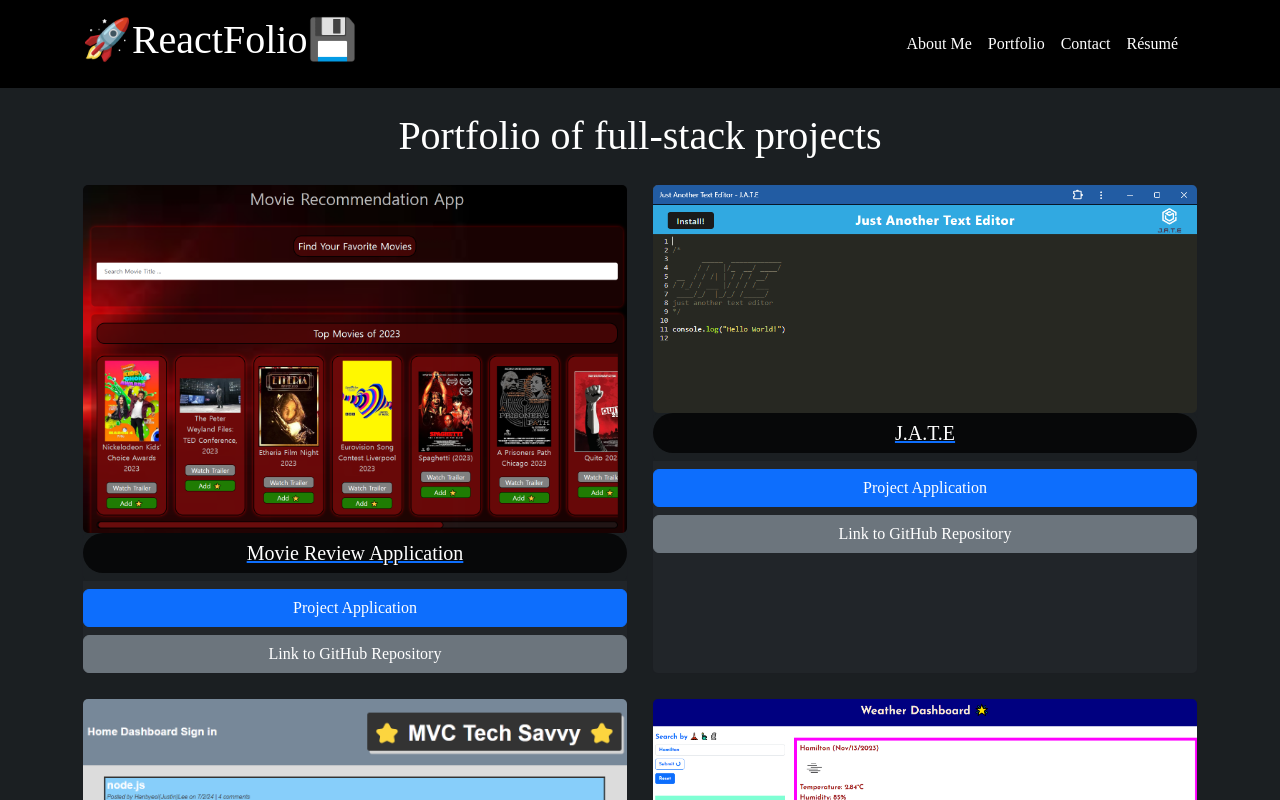
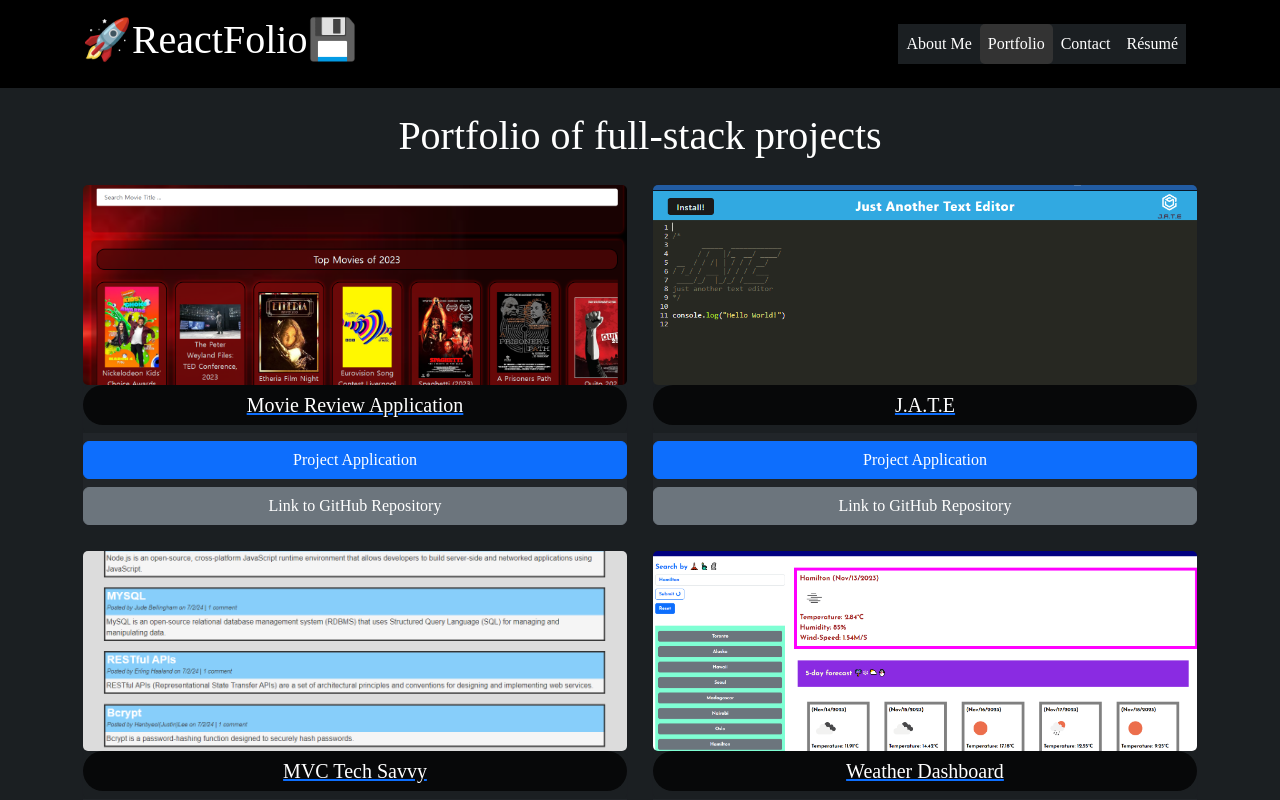
Before and after one commit to justinsta624/ReactFolio, a React (Vite) app: page /portfolio in a window 1280 px wide. Shown: the top 800 px of the page. Built offline with nearby package versions, Linux system fonts and the light colour scheme.

Commit message:
Update NavBar with activeClassName
- Add Nav.jsx & index.css effect to highlight title corresponding to the current section

```diff
--- a/src/components/Navigation.jsx
+++ b/src/components/Navigation.jsx
@@ -1,6 +1,6 @@
-// Import the React library and the Link component from 'react-router-dom'
+// Import the React library and the NavLink component from 'react-router-dom'
 import React from 'react';
-import { Link } from 'react-router-dom';
+import { NavLink } from 'react-router-dom';
 
 // Define the Navigation component
 function Navigation() {
@@ -21,19 +21,23 @@ function Navigation() {
                     <ul className="navbar-nav ms-auto">
                         {/* Navbar link for the 'About Me' page */}
                         <li className="nav-item">
-                            <Link className="nav-link text-white" style={{ backgroundColor: 'black' }} to="/">About Me</Link>
+                            {/* NavLink component with styling for the 'About Me' link */}
+                            <NavLink exact className="nav-link text-white" to="/" activeClassName="active">About Me</NavLink>
                         </li>
                         {/* Navbar link for the 'Portfolio' page */}
                         <li className="nav-item">
-                            <Link className="nav-link text-white" style={{ backgroundColor: 'black' }} to="/portfolio">Portfolio</Link>
+                            {/* NavLink component with styling for the 'Portfolio' link */}
+                            <NavLink className="nav-link text-white" to="/portfolio" activeClassName="active">Portfolio</NavLink>
                         </li>
                         {/* Navbar link for the 'Contact' page */}
                         <li className="nav-item">
-                            <Link className="nav-link text-white" style={{ backgroundColor: 'black' }} to="/contact">Contact</Link>
+                            {/* NavLink component with styling for the 'Contact' link */}
+                            <NavLink className="nav-link text-white" to="/contact" activeClassName="active">Contact</NavLink>
                         </li>
                         {/* Navbar link for the 'Resume' page */}
                         <li className="nav-item">
-                            <Link className="nav-link text-white" style={{ backgroundColor: 'black' }} to="/resume">Résumé</Link>
+                            {/* NavLink component with styling for the 'Resume' link */}
+                            <NavLink className="nav-link text-white" to="/resume" activeClassName="active">Résumé</NavLink>
                         </li>
                     </ul>
                 </div>
--- a/src/index.css
+++ b/src/index.css
@@ -1,107 +1,159 @@
 /* Apply a background color to all elements within the document */
 * {
   font-family: cursive;
+  /* Set the font-family for all elements to 'cursive' */
   background-color: #1b1f22;
+  /* Set the background color for all elements to a dark grayish-blue */
 }
 
 /* Styling for h1 elements with a specific text decoration and background color */
 h1 {
   text-decoration: #c431f9;
+  /* This seems like an incorrect value for text-decoration; it should be 'underline', 'overline', etc. */
   background-color: #0000;
+  /* This is likely an incorrect color code; it should have six characters or three characters if using shorthand (e.g., #000 or #000000) */
 }
 
 /* Styling for h5 elements with no text decoration */
 h5 {
   text-decoration: none;
+  /* Remove text decoration for h5 elements */
 }
 
 /* Set a minimum height for all elements with the class 'card' */
 .card {
   min-height: 200px;
+  /* Set a minimum height of 200 pixels for elements with the class 'card' */
 }
 
 /* Styling for elements with the class 'card-img' */
 .card-img {
   position: relative;
+  /* Set the position property to 'relative' for elements with the class 'card-img' */
 }
 
 /* Styling for a section with the class 'contact-form-section' */
 .contact-form-section {
   background-color: #1b1f22;
-  /* Dark background color */
+  /* Set the background color for the section to a dark grayish-blue */
   color: #fff;
-  /* Text color */
+  /* Set the text color for the section to white */
   padding: 2rem;
+  /* Add padding of 2rem to the section */
 }
 
 /* Styling for h2 elements within the 'contact-form-section' section */
 .contact-form-section h2 {
   margin-bottom: 1rem;
+  /* Add a bottom margin of 1rem to h2 elements within the section */
   color: #c431f9;
+  /* Set the color for h2 elements to a specific purple shade */
 }
 
 /* Styling for the form within the 'contact-form-section' section */
 .contact-form-section form {
   max-width: 500px;
+  /* Set the maximum width of the form to 500 pixels */
   margin: auto;
+  /* Center the form horizontally within its container */
 }
 
 /* Styling for labels within the 'contact-form-section' section */
 .contact-form-section .form-label {
   text-align: left;
+  /* Align labels to the left within the section */
   display: block;
+  /* Display labels as blocks */
   color: #c431f9;
-  /* Orange color for labels */
+  /* Set the color for labels to a specific purple shade */
 }
 
 /* Styling for input fields within the 'contact-form-section' section */
 .contact-form-section .form-control {
   background-color: #424242;
-  /* Darker background for input fields */
+  /* Set a darker background color for input fields within the section */
   border: none;
+  /* Remove borders from input fields */
   margin-bottom: 1rem;
+  /* Add a bottom margin of 1rem to input fields */
   color: #fff;
-  /* Text color */
+  /* Set the text color for input fields to white */
 }
 
 /* Styling for the placeholder text in input fields within the 'contact-form-section' section */
 .contact-form-section .form-control::placeholder {
   color: #757575;
-  /* Placeholder text color */
+  /* Set the color for placeholder text in input fields to a specific gray shade */
 }
 
 /* Styling for buttons within the 'contact-form-section' section */
 .contact-form-section .btn {
   background-color: #291ef6;
-  /* Blue color for button */
+  /* Set the background color for buttons to a specific blue shade */
   border: none;
+  /* Remove borders from buttons */
   color: #fff;
-  /* Text color */
+  /* Set the text color for buttons to white */
 }
 
 /* Styling for links within the footer, setting font size for icons */
 footer a {
   font-size: 35px;
-  /* Size of the icons */
+  /* Set the font size for links within the footer to 35 pixels */
 }
 
 /* Styling for links within the footer on hover, changing text color */
 footer a:hover {
   color: #fff;
+  /* Change the text color for links within the footer on hover to white */
 }
 
 /* Styling for icons within the footer, setting padding */
 footer i {
   padding: 1rem;
+  /* Add padding of 1rem to icons within the footer */
 }
 
 /* Styling for images, setting display property to center them */
 img {
   display: center;
+  /* This property should be 'block' or 'inline-block' to center the images; 'center' is not a valid value */
 }
 
 /* Styling for paragraphs, setting font size and text alignment */
 p {
   font-size: x-large;
+  /* Set the font size for paragraphs to x-large */
   text-align: center;
+  /* Align text within paragraphs to the center */
 }
+
+/* Add this CSS to ensure fixed height for the images and equal height for flex items in the same row */
+.card {
+  display: flex;
+  /* Set the display property of elements with the class 'card' to 'flex' */
+  flex-direction: column;
+  /* Set the flex direction to 'column' to stack child elements vertically */
+}
+
+.card-body {
+  flex: 1;
+  /* Allow the 'card-body' to expand and fill the available space within the 'card' */
+}
+
+.card-img {
+  max-height: 200px;
+  /* Set the maximum height of the 'card-img' to 200 pixels */
+  object-fit: cover;
+  /* Ensure that the image covers the designated height */
+}
+
+/* Styling for the active link in the navbar */
+.navbar-nav .nav-link.active {
+  background-color: #333;
+  /* Set the background color for the active link in the navbar to a dark gray shade */
+  border-radius: 5px;
+  /* Apply a border radius of 5 pixels for rounded corners */
+  color: #fff;
+  /* Set the text color for the active link in the navbar to white */
+}
```
